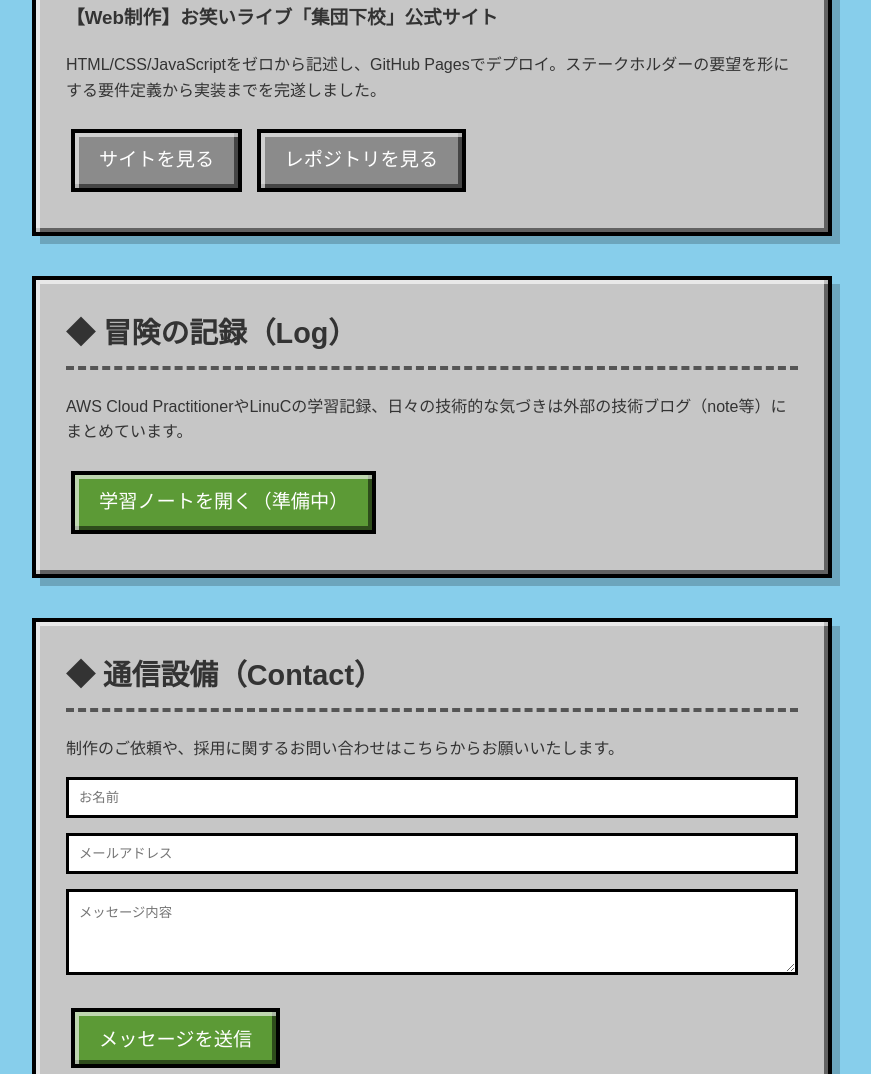
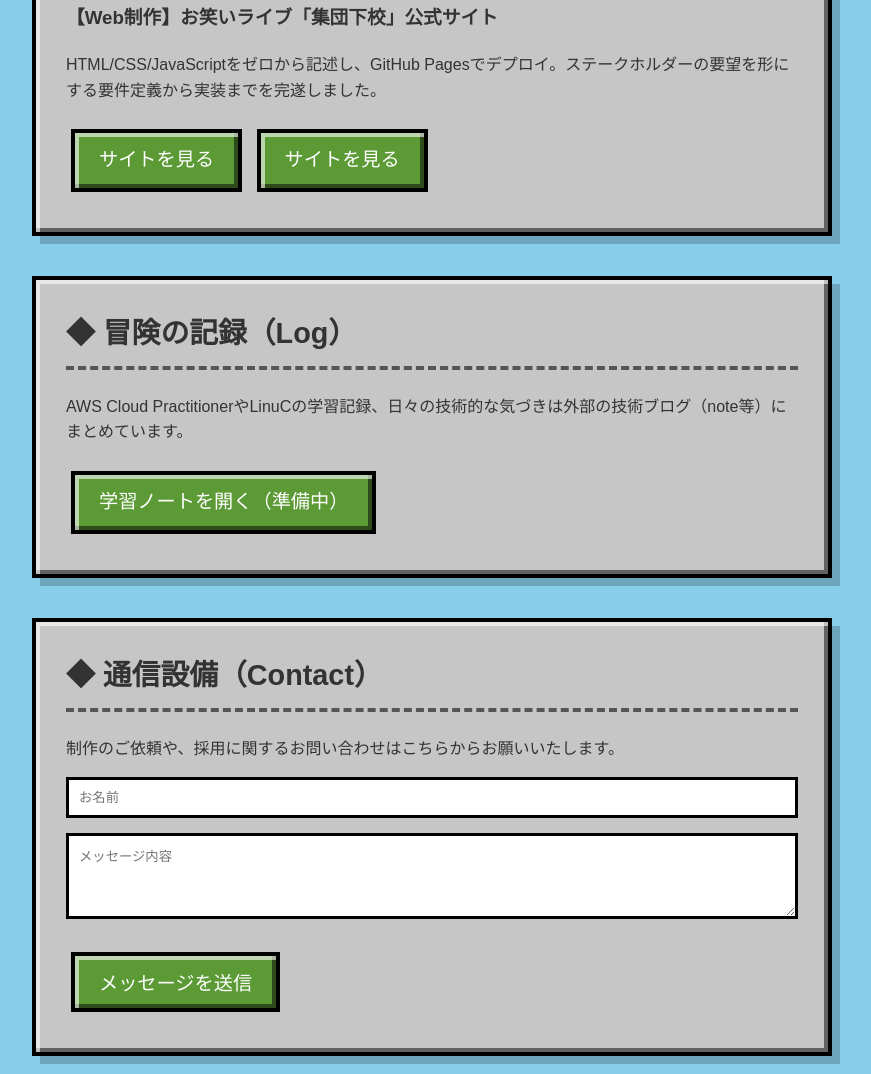
Before and after one commit to got-jobs-kazu/got-jobs-kazu.github.io, a plain HTML site: page index.html in a window 1280 px wide. Shown: the part 1139-2213 px from the top of the page, without its empty margins (208-1079 px from the left). Drawn offline with Linux system fonts and the light colour scheme; a web font is replaced by a local one.

Commit message:
Update index.html

```diff
--- a/index.html
+++ b/index.html
@@ -73,9 +73,11 @@
       font-family: 'DotGothic16', sans-serif;
       font-size: 1.2rem;
       color: #ffffff;
-      background-color: #8b8b8b;
+
+      /* グレーを削除し、草ブロック風の緑を設定 */
+      background-color: #5C9A36;
       border: 4px solid #000000;
-      text-decoration: none; /* リンクの下線を消す */
+      text-decoration: none;
       box-shadow:
         inset 4px 4px 0px rgba(255, 255, 255, 0.6),
         inset -4px -4px 0px rgba(0, 0, 0, 0.5);
@@ -139,7 +141,7 @@
       <p>HTML/CSS/JavaScriptをゼロから記述し、GitHub Pagesでデプロイ。ステークホルダーの要望を形にする要件定義から実装までを完遂しました。</p>
 
       <a href="https://got-jobs-kazu.github.io/syudangekou-official/" target="_blank" class="block-btn">サイトを見る</a>
-      <a href="https://github.com/got-jobs-kazu/syudangekou-official/blob/main/index.html" target="_blank" class="block-btn">レポジトリを見る</a>
+      <a href="https://got-jobs-kazu.github.io/syudangekou-official/" target="_blank" rel="noopener noreferrer" class="block-btn">サイトを見る</a>
     </section>
 <section class="section-box">
       <h2>◆ 冒険の記録（Log）</h2>
@@ -150,9 +152,10 @@
     <section class="section-box">
       <h2>◆ 通信設備（Contact）</h2>
       <p>制作のご依頼や、採用に関するお問い合わせはこちらからお願いいたします。</p>
- <form action="https://formspree.io/f/mykndegp" method="POST">
+<form action="https://formspree.io/f/mykndegp" method="POST">
+        <input type="text" name="_gotcha" style="display:none" />
+
         <input type="text" name="name" class="input-field" placeholder="お名前" required>
-        <input type="email" name="email" class="input-field" placeholder="メールアドレス" required>
         <textarea name="message" class="input-field" rows="4" placeholder="メッセージ内容" required></textarea>
         <button type="submit" class="block-btn start-btn">メッセージを送信</button>
       </form>
```
